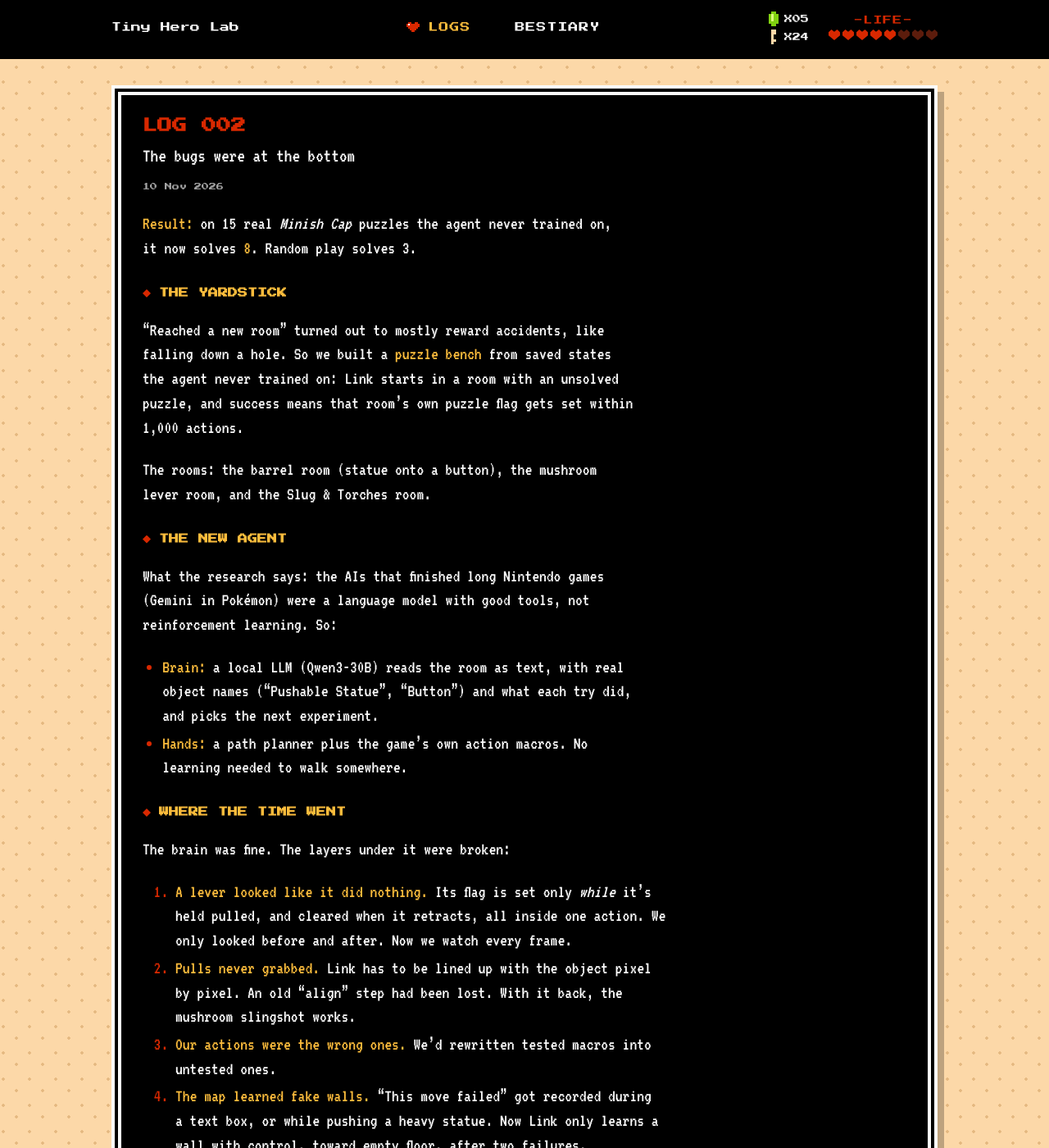
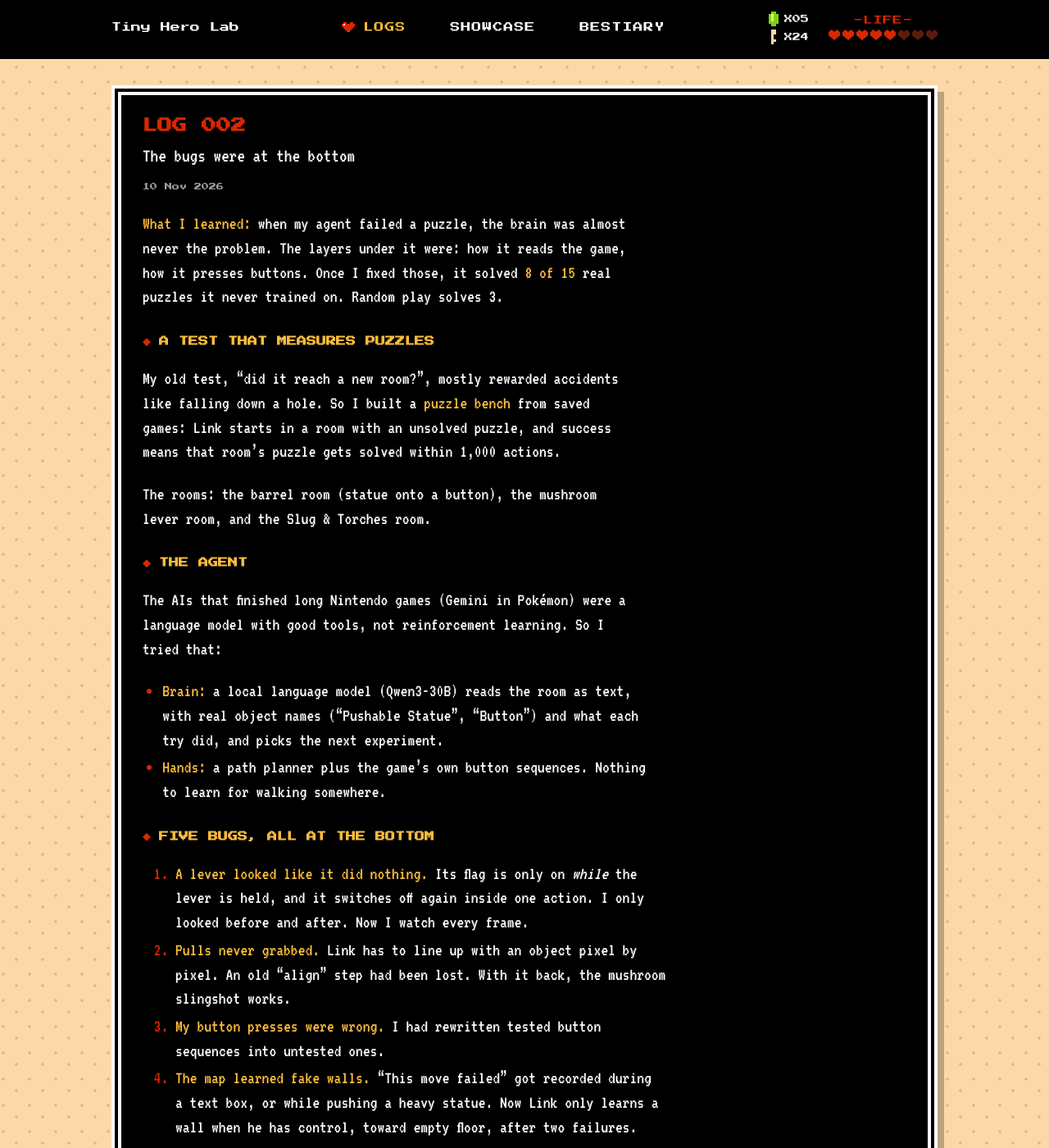
Before and after one commit to sofianedjerbi/zelda-agent-devblog, a Jekyll site: the page built from _posts/2026-11-10-the-bugs-were-at-the-bottom.md, in a window 1280 px wide and 1400 px high. Shown: the whole window at 82% size. Built offline with Jekyll 4.4.1, drawn with Linux system fonts in a browser that asks for light colours; some of the changed text lies outside the part shown.

Commit message:
Logs 001-003 rewritten in first person (what I learned); new Showcase tab: state of the art, Deepwood progress track, held-out history, every version
Co-Authored-By: Claude Opus 5.5 <noreply@anthropic.com>
Claude-Session: https://claude.ai/code/session_011zaXs3MpTYuwKudv5WyDZs

```diff
--- a/_data/team.yml
+++ b/_data/team.yml
@@ -1,3 +1,3 @@
-held: {label: "Held-out real puzzles solved (66 runs)", v: 26, max: 66, was: 30, note: "Log 004; barrel-room fix since"}
-gameover: {label: "Game overs in those runs", v: 12, max: 66, was: 11, low: true, note: "Log 004; mostly starts with 1 heart"}
+held: {label: "Held-out real puzzles solved (66 runs)", v: 30, max: 66, was: 30, vs: "Log 004"}
+gameover: {label: "Game overs in those runs", v: 8, max: 66, was: 11, vs: "Log 004", low: true, note: "mostly starts with 1 heart"}
 ledge: {label: "Continuous games that get above the giant barrel", v: 15, max: 24, was: 0}
--- a/_layouts/default.html
+++ b/_layouts/default.html
@@ -17,6 +17,7 @@
     {% assign here = page.url %}
     <nav class="menu" aria-label="Menu">
       <a class="{% if here == '/' or page.layout == 'post' %}on{% endif %}" href="{{ '/' | relative_url }}"><svg class="cursor" width="16" height="14" viewBox="0 0 8 7" shape-rendering="crispEdges" aria-hidden="true"><rect x="1" y="0" width="2" height="1" fill="#d82800"/><rect x="5" y="0" width="2" height="1" fill="#d82800"/><rect x="0" y="1" width="8" height="2" fill="#d82800"/><rect x="1" y="3" width="6" height="1" fill="#d82800"/><rect x="2" y="4" width="4" height="1" fill="#d82800"/><rect x="3" y="5" width="2" height="1" fill="#d82800"/><rect x="1" y="1" width="1" height="1" fill="#fcfcfc"/></svg>LOGS</a>
+      <a class="{% if here contains 'showcase' %}on{% endif %}" href="{{ '/showcase/' | relative_url }}"><svg class="cursor" width="16" height="14" viewBox="0 0 8 7" shape-rendering="crispEdges" aria-hidden="true"><rect x="1" y="0" width="2" height="1" fill="#d82800"/><rect x="5" y="0" width="2" height="1" fill="#d82800"/><rect x="0" y="1" width="8" height="2" fill="#d82800"/><rect x="1" y="3" width="6" height="1" fill="#d82800"/><rect x="2" y="4" width="4" height="1" fill="#d82800"/><rect x="3" y="5" width="2" height="1" fill="#d82800"/><rect x="1" y="1" width="1" height="1" fill="#fcfcfc"/></svg>SHOWCASE</a>
       <a class="{% if here contains 'bestiary' %}on{% endif %}" href="{{ '/bestiary/' | relative_url }}"><svg class="cursor" width="16" height="14" viewBox="0 0 8 7" shape-rendering="crispEdges" aria-hidden="true"><rect x="1" y="0" width="2" height="1" fill="#d82800"/><rect x="5" y="0" width="2" height="1" fill="#d82800"/><rect x="0" y="1" width="8" height="2" fill="#d82800"/><rect x="1" y="3" width="6" height="1" fill="#d82800"/><rect x="2" y="4" width="4" height="1" fill="#d82800"/><rect x="3" y="5" width="2" height="1" fill="#d82800"/><rect x="1" y="1" width="1" height="1" fill="#fcfcfc"/></svg>BESTIARY</a>
     </nav>
     <div class="right">
--- a/_posts/2026-11-10-the-bugs-were-at-the-bottom.md
+++ b/_posts/2026-11-10-the-bugs-were-at-the-bottom.md
@@ -5,30 +5,28 @@ subtitle: "The bugs were at the bottom"
 permalink: /log/002/
 ---
 
-**Result:** on 15 real *Minish Cap* puzzles the agent never trained on, it now solves **8**. Random play solves 3.
+**What I learned:** when my agent failed a puzzle, the brain was almost never the problem. The layers under it were: how it reads the game, how it presses buttons. Once I fixed those, it solved **8 of 15** real puzzles it never trained on. Random play solves 3.
 
-## The yardstick
+## A test that measures puzzles
 
-"Reached a new room" turned out to mostly reward accidents, like falling down a hole. So we built a **puzzle bench** from saved states the agent never trained on: Link starts in a room with an unsolved puzzle, and success means that room's own puzzle flag gets set within 1,000 actions.
+My old test, "did it reach a new room?", mostly rewarded accidents like falling down a hole. So I built a **puzzle bench** from saved games: Link starts in a room with an unsolved puzzle, and success means that room's puzzle gets solved within 1,000 actions.
 
 The rooms: the barrel room (statue onto a button), the mushroom lever room, and the Slug & Torches room.
 
-## The new agent
+## The agent
 
-What the research says: the AIs that finished long Nintendo games (Gemini in Pokémon) were a language model with good tools, not reinforcement learning. So:
+The AIs that finished long Nintendo games (Gemini in Pokémon) were a language model with good tools, not reinforcement learning. So I tried that:
 
-- **Brain:** a local LLM (Qwen3-30B) reads the room as text, with real object names ("Pushable Statue", "Button") and what each try did, and picks the next experiment.
-- **Hands:** a path planner plus the game's own action macros. No learning needed to walk somewhere.
+- **Brain:** a local language model (Qwen3-30B) reads the room as text, with real object names ("Pushable Statue", "Button") and what each try did, and picks the next experiment.
+- **Hands:** a path planner plus the game's own button sequences. Nothing to learn for walking somewhere.
 
-## Where the time went
+## Five bugs, all at the bottom
 
-The brain was fine. The layers under it were broken:
-
-1. **A lever looked like it did nothing.** Its flag is set only *while* it's held pulled, and cleared when it retracts, all inside one action. We only looked before and after. Now we watch every frame.
-2. **Pulls never grabbed.** Link has to be lined up with the object pixel by pixel. An old "align" step had been lost. With it back, the mushroom slingshot works.
-3. **Our actions were the wrong ones.** We'd rewritten tested macros into untested ones.
-4. **The map learned fake walls.** "This move failed" got recorded during a text box, or while pushing a heavy statue. Now Link only learns a wall with control, toward empty floor, after two failures.
-5. **The brain looped.** It once gave the same goal 700 times in a row. Now a loop breaker drops a goal after 4 repeats with no effect.
+1. **A lever looked like it did nothing.** Its flag is only on *while* the lever is held, and it switches off again inside one action. I only looked before and after. Now I watch every frame.
+2. **Pulls never grabbed.** Link has to line up with an object pixel by pixel. An old "align" step had been lost. With it back, the mushroom slingshot works.
+3. **My button presses were wrong.** I had rewritten tested button sequences into untested ones.
+4. **The map learned fake walls.** "This move failed" got recorded during a text box, or while pushing a heavy statue. Now Link only learns a wall when he has control, toward empty floor, after two failures.
+5. **The brain looped.** It once gave the same goal 700 times in a row. Now a goal is dropped after 4 repeats with no effect.
 
 ## Numbers
 
@@ -36,7 +34,7 @@ The brain was fine. The layers under it were broken:
 
 | | solved | game over |
 |---|---|---|
-| LLM brain + planner | **8 / 15** | 2 |
+| language-model brain + planner | **8 / 15** | 2 |
 | simple brain + planner | 7 / 15 | 3 |
 | random play | 3 / 15 | 3 |
 
@@ -44,7 +42,7 @@ The brain was fine. The layers under it were broken:
 
 ## Watch it
 
-Real game, unedited runs from the bench, about 4x speed. The caption shows the brain's current goal.
+Real game, unedited runs from the bench, about 4x speed. These are puzzles I debugged on, so they show what works, not how often.
 
 <div class="clips">
   <figure>
@@ -61,28 +59,25 @@ Real game, unedited runs from the bench, about 4x speed. The caption shows the b
   </figure>
 </div>
 
-These are puzzles from the bench I debugged on, so they show what works, not how often.
-
 ## The honest check
 
-Every fix above came from tracing those same 15 puzzles, so I built a **held-out test bench**: 33 other saved states in 5 rooms, two of them never looked at.
+Every fix above came from staring at those same 15 puzzles. So I built a **held-out test**: 33 other saved games in 5 rooms, two of them never looked at.
 
 <div class="scroll" markdown="1">
 
-| on the held-out test | solved | game over |
+| held-out test | solved | game over |
 |---|---|---|
-| LLM brain + planner (latest) | **14 / 33** | 8 |
+| language-model brain + planner | **14 / 33** | 8 |
 | simple brain + planner | 5 / 33 | 9 |
 | random play | 6 / 33 | 16 |
 
 </div>
 
-- **The LLM brain generalises:** about twice random play, on puzzles I never debugged. Object names plus the model's world knowledge carry over to new situations.
-- **The simple brain doesn't:** its hand-tuned habits were partly fitted to the dev set. Overfitting, one level up.
-- **Since then,** from dev-only diagnosis: chests open only from the front, so the side became part of the experiment; stepping onto things comes first; stuck walks end early. With those, the simple brain went to 8 / 33 on the test.
+- **The language model generalises:** about twice random play, on puzzles I never debugged. Object names plus what the model knows about games carry over.
+- **My simple brain doesn't:** its hand-tuned habits were fitted to the 15 dev puzzles. That's memorising again, one level up. (Later fixes brought it to 8 / 33.)
 
-## Step back
+## What I take from it
 
-- **The lesson:** test the bottom first. Every clever decision is wasted if the button presses are wrong.
-- **The LLM's edge:** small on the dev set (8 vs 7), large on the held-out test (13 vs 5). The test set is the one that counts.
-- **Next:** in the barrel room, 5 of 8 test starts put the statue out of reach: Link has to leave, go around through other rooms, and come back from the other side. The brain only shuttles between two rooms. It needs a real dungeon map: when a room is used up, head for the nearest unexplored exit.
+- **Test the bottom first.** A clever decision is wasted if the button presses are wrong.
+- **The held-out test is the one that counts.** On dev puzzles the language model barely beat my simple brain (8 vs 7); on held-out puzzles it was far ahead (14 vs 5).
+- **Next:** in the barrel room, 5 of 8 test starts need Link to leave, go around through other rooms and come back. My brain only shuttles between two rooms. It needs a real dungeon map.
--- a/assets/style.css
+++ b/assets/style.css
@@ -231,3 +231,52 @@ h2.band::before { background: var(--red); }
 .beast.current .ribbon { justify-self: start; }
 .flow-loops b { white-space: nowrap; }
 .rec-row code { font-size: 19px; }
+
+/* showcase */
+.hero-grid { display: grid; grid-template-columns: minmax(0, 1.2fr) minmax(0, 1fr); gap: 24px; align-items: start; }
+.hero-name { margin: 6px 0 0; font-size: 14px; color: var(--white); }
+.hero-name::before { display: none; }
+@media (max-width: 860px) { .hero-grid { grid-template-columns: minmax(0, 1fr); } }
+.party-chips { display: flex; flex-wrap: wrap; gap: 6px; }
+.chip { display: inline-block; font: 8px/1.8 var(--pixel); color: var(--black); background: var(--sand); padding: 2px 8px; margin: 2px 4px 2px 0; text-decoration: none; border: 2px solid var(--white); }
+.chip:hover { background: var(--gold); color: var(--black); }
+.track { list-style: none; padding: 0; margin: 8px 0 0; display: grid; gap: 0; }
+.track .room { max-width: none; margin: 0; display: grid; grid-template-columns: 28px minmax(0, 12em) minmax(0, 1fr) auto; gap: 4px 14px; align-items: center; padding: 8px 0; position: relative; }
+.track .room:not(:last-child)::after { content: ""; position: absolute; left: 11px; top: 30px; bottom: -10px; width: 6px; background: var(--leaf); z-index: 0; }
+.track .room.now::after, .track .room.todo::after { background: repeating-linear-gradient(180deg, #555 0 6px, transparent 6px 10px); }
+.room-dot { width: 28px; height: 28px; background: var(--leaf); border: 3px solid var(--white); position: relative; z-index: 1; }
+.room.now .room-dot { background: var(--gold); }
+.room.todo .room-dot { background: #333; border-color: #777; }
+.room-name { font: 10px/1.6 var(--pixel); color: var(--white); }
+.room.todo .room-name { color: var(--grey); }
+.room-what { font-size: 19px; color: var(--dim); }
+.room-first { font: 8px/1.8 var(--pixel); padding: 2px 8px; background: #1d3a0c; color: var(--leaf); white-space: nowrap; }
+.room.now .room-first { background: #3a2c08; color: var(--gold); }
+.room.todo .room-first { background: #222; color: var(--grey); }
+@media (max-width: 640px) { .track .room { grid-template-columns: 28px minmax(0, 1fr); } .room-what, .room-first { grid-column: 2; justify-self: start; } }
+.note { color: var(--grey); font-size: 19px; }
+.held { gap: 10px; }
+.hrow { display: grid; grid-template-columns: minmax(0, 13em) minmax(0, 1fr); gap: 14px; align-items: center; }
+.hwho { font-size: 20px; display: grid; }
+.hwho small { font: 8px/1.8 var(--pixel); color: var(--grey); }
+.hrow.best .hwho { color: var(--gold); }
+.hbars { display: grid; gap: 4px; }
+.hb { position: relative; height: 18px; background: #222; border: 2px solid #555; }
+.hb .fill { position: absolute; inset: 0 auto 0 0; }
+.hb .fill.ok { background: repeating-linear-gradient(90deg, var(--leaf) 0 6px, #5cae0c 6px 8px); }
+.hb .fill.bad { background: repeating-linear-gradient(90deg, var(--red) 0 6px, #a01e00 6px 8px); }
+.hb b { position: absolute; right: 6px; top: 0; font: 8px/14px var(--pixel); color: var(--white); text-shadow: 1px 1px 0 #000; }
+@media (max-width: 640px) { .hrow { grid-template-columns: minmax(0, 1fr); gap: 4px; } }
+.timeline { list-style: none; padding: 0; margin: 0; display: grid; gap: 28px; }
+.timeline > li { max-width: none; margin: 8px; }
+.ver.current { box-shadow: 0 0 0 8px var(--gold), 8px 8px 0 8px rgba(0,0,0,.25); }
+.ver-head { display: grid; grid-template-columns: auto minmax(0, 1fr) auto; gap: 14px; align-items: center; margin-bottom: 14px; }
+.ver-id { font: 12px/1 var(--pixel); background: var(--red); color: var(--white); padding: 8px; border: 2px solid var(--white); }
+.ver-name { margin: 0; font-size: 12px; color: var(--white); }
+.ver-name::before { display: none; }
+.ver-log { font: 8px/1.8 var(--pixel); }
+.ver-grid { display: grid; grid-template-columns: minmax(0, 1fr) minmax(0, 1fr); gap: 20px; align-items: start; }
+.ver-grid:not(:has(figure)) { grid-template-columns: minmax(0, 1fr); }
+@media (max-width: 860px) { .ver-grid { grid-template-columns: minmax(0, 1fr); } }
+.room-first { grid-column: 4; justify-self: end; }
+@media (max-width: 640px) { .room-first { grid-column: 2; justify-self: start; } }
```
Also changed, not shown: _data/heldout.yml (added, +7 -0 lines), _data/progress.yml (added, +11 -0 lines), _data/versions.yml (added, +50 -0 lines), _posts/2026-11-09-the-story-so-far.md (+25 -30 lines), _posts/2026-11-10-learning-where-it-pays.md (+14 -14 lines), showcase.html (added, +86 -0 lines).
